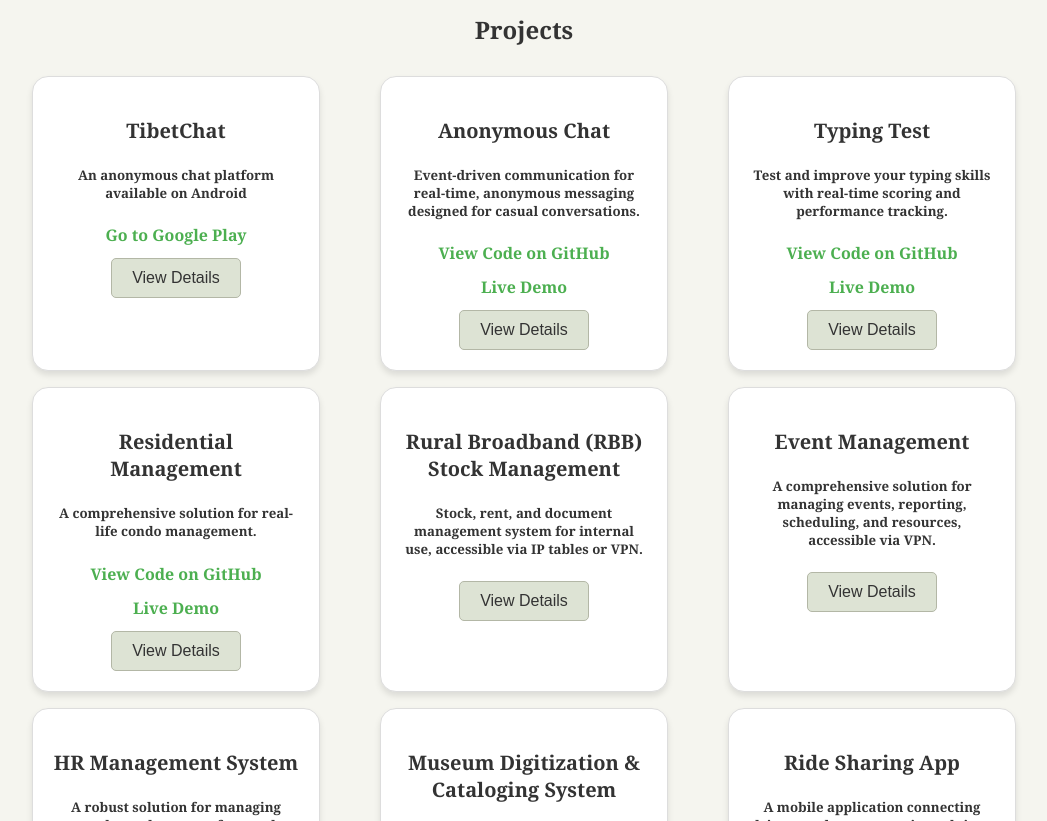
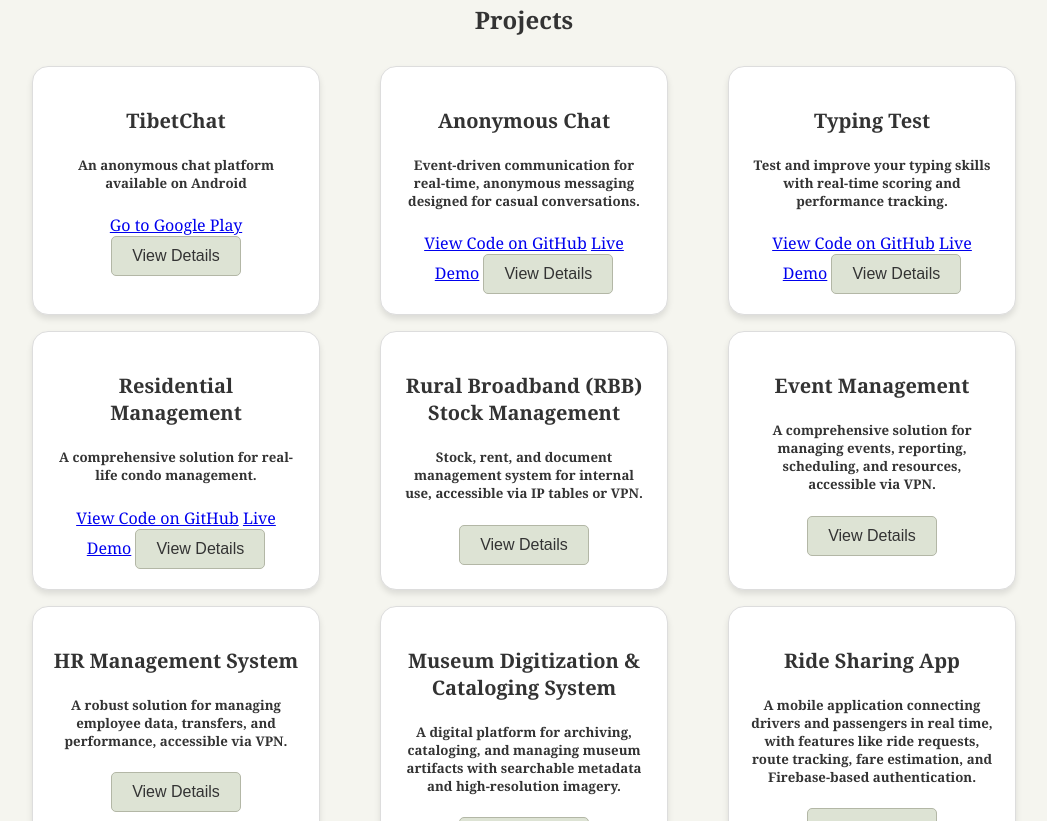
Before and after one commit to tapaljor/profile, a plain HTML site: page index.html in a window 1280 px wide. Shown: the part 1105-1926 px from the top of the page, without its empty margins (116-1163 px from the left). Drawn offline with Linux system fonts and the light colour scheme; a script that the page names is missing.

Commit message:
Update styles.css

```diff
--- a/styles.css
+++ b/styles.css
@@ -112,21 +112,7 @@ button:hover {
     text-decoration: none;
     cursor: pointer;
 }
-/* Styling for the text-based links */
-.text-link {
-    color: #4CAF50; /* Soft green color matching the template */
-    text-decoration: none;
-    font-size: 16px;
-    font-weight: bold;
-    margin-bottom: 10px;
-    display: block;
-    transition: color 0.3s ease, border-bottom 0.3s ease;
-    border-bottom: 2px solid transparent;
-}
-.text-link:hover {
-    color: #45a049; /* Slightly darker green on hover */
-}
-/* Skills Section */
+
 .skills {
     padding: 20px;
     text-align: left;
```
